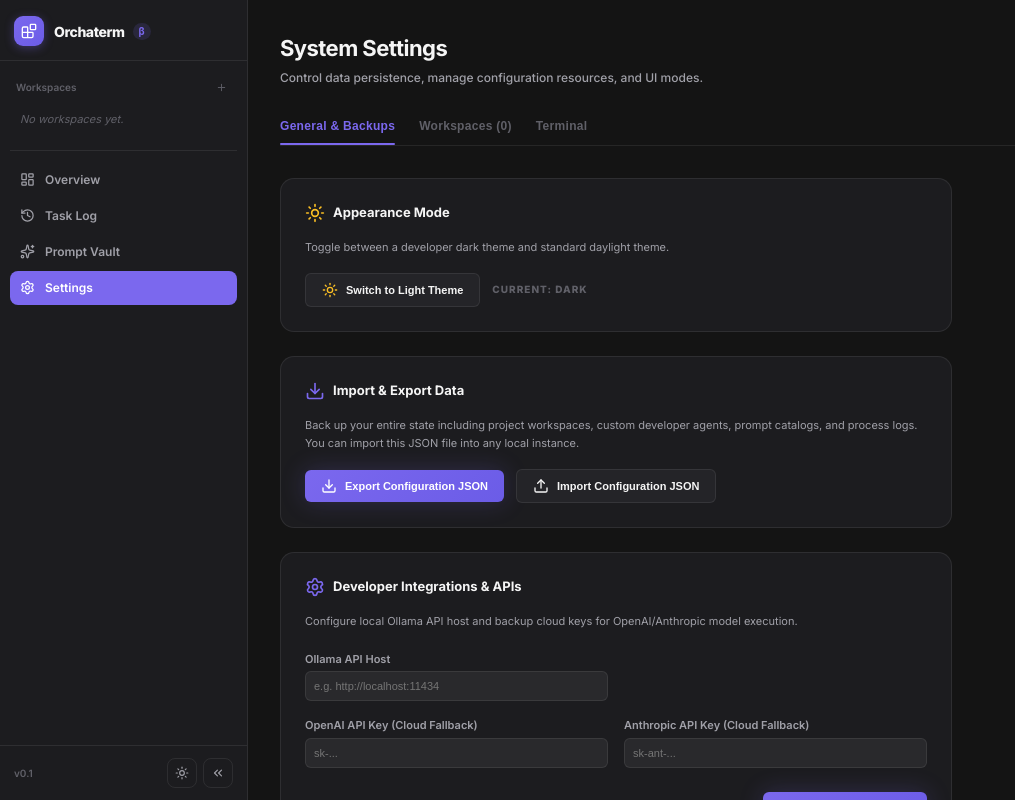
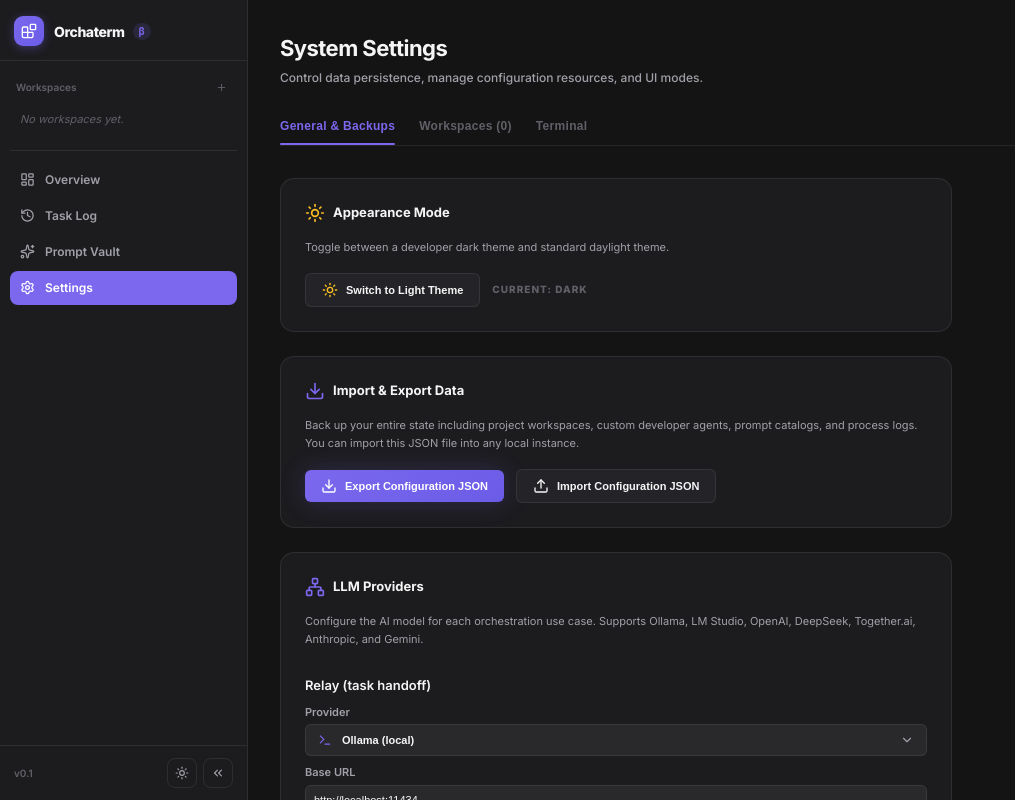
Before and after one commit to anasalaqeel/orchaterm, a React (Vite) app: page /settings in a window 1280 px wide. Shown: the whole page, without its empty margins (0-1015 px from the left). Built offline with nearby package versions, Linux system fonts and the light colour scheme.

Commit message:
feat(settings): replace Conductor/Ollama card with multi-provider LLM Providers UI

```diff
--- a/src/pages/Settings.tsx
+++ b/src/pages/Settings.tsx
@@ -4,7 +4,8 @@ import { invoke } from '@tauri-apps/api/core';
 import { useDashboard } from '../context/DashboardContext';
 import { Workspace } from '../types';
 import { ConfirmDialog, Select } from '../components/ui';
-import { fetchOllamaModels } from '../services/ollamaRelay';
+import { createProvider } from '../services/llm';
+import type { ProviderConfig, UseCaseProviders } from '../services/llm/types';
 import {
   Sun,
   Moon,
@@ -12,7 +13,6 @@ import {
   Upload,
   Trash2,
   Edit2,
-  Settings,
   RefreshCw,
   Network,
   Terminal,
@@ -46,6 +46,170 @@ function shellDisplayName(path: string, shells: ShellInfo[]): string {
   return path.replace(/\\/g, '/').split('/').pop()?.replace(/\.(exe|cmd|bat|sh)$/i, '') ?? path;
 }
 
+// ── LLM Provider editor ──────────────────────────────────────────────────────
+
+type ProviderPreset = { label: string; config: Omit<ProviderConfig, 'model'> };
+
+const PROVIDER_PRESETS: ProviderPreset[] = [
+  { label: 'Ollama (local)',         config: { provider: 'ollama',            baseUrl: 'http://localhost:11434' } },
+  { label: 'LM Studio (local)',      config: { provider: 'openai-compatible', baseUrl: 'http://localhost:1234' } },
+  { label: 'OpenAI',                 config: { provider: 'openai-compatible', baseUrl: 'https://api.openai.com' } },
+  { label: 'DeepSeek',               config: { provider: 'openai-compatible', baseUrl: 'https://api.deepseek.com' } },
+  { label: 'Together.ai',            config: { provider: 'openai-compatible', baseUrl: 'https://api.together.xyz' } },
+  { label: 'Anthropic',              config: { provider: 'anthropic',         baseUrl: 'https://api.anthropic.com' } },
+  { label: 'Google Gemini',          config: { provider: 'gemini',            baseUrl: 'https://generativelanguage.googleapis.com' } },
+  { label: 'Custom (OpenAI-compat)', config: { provider: 'openai-compatible', baseUrl: '' } },
+];
+
+const USE_CASE_LABELS: Record<keyof UseCaseProviders, string> = {
+  relay:      'Relay (task handoff)',
+  planGen:    'Plan Generation',
+  autoAnswer: 'Auto-Answer',
+  chat:       'Chat',
+  routing:    'Routing',
+};
+
+interface ProviderConfigEditorProps {
+  label: string;
+  value: ProviderConfig;
+  onChange: (cfg: ProviderConfig) => void;
+}
+
+const ProviderConfigEditor: React.FC<ProviderConfigEditorProps> = ({ label, value, onChange }) => {
+  const [models, setModels] = React.useState<string[]>([]);
+  const [modelsLoading, setModelsLoading] = React.useState(false);
+  const [testStatus, setTestStatus] = React.useState<'idle' | 'ok' | 'fail'>('idle');
+
+  const currentPreset = PROVIDER_PRESETS.find(
+    p => p.config.provider === value.provider && p.config.baseUrl === value.baseUrl,
+  );
+
+  const handlePresetChange = (presetLabel: string) => {
+    const preset = PROVIDER_PRESETS.find(p => p.label === presetLabel);
+    if (!preset) return;
+    onChange({ ...value, ...preset.config });
+  };
+
+  const needsApiKey = value.provider !== 'ollama' && value.baseUrl !== 'http://localhost:1234';
+  const needsBaseUrl = value.provider === 'ollama' || value.provider === 'openai-compatible';
+
+  const handleRefreshModels = async () => {
+    setModelsLoading(true);
+    try {
+      const provider = createProvider(value);
+      const list = await provider.listModels();
+      setModels(list);
+    } catch { setModels([]); }
+    finally { setModelsLoading(false); }
+  };
+
+  const handleTest = async () => {
+    try {
+      const provider = createProvider(value);
+      const ok = await provider.checkOnline();
+      setTestStatus(ok ? 'ok' : 'fail');
+    } catch { setTestStatus('fail'); }
+    setTimeout(() => setTestStatus('idle'), 3000);
+  };
+
+  const editorStyles = {
+    wrapper: css`display:flex;flex-direction:column;gap:8px;padding:12px 0;border-bottom:1px solid var(--border-color);`,
+    sectionLabel: css`font-weight:600;font-size:13px;color:var(--text-primary);`,
+    fieldLabel: css`font-size:11px;font-weight:600;color:var(--text-secondary);display:block;margin-bottom:4px;`,
+    modelRow: css`display:flex;gap:6px;align-items:flex-end;`,
+    iconBtn: css`
+      background-color:var(--bg-tertiary);border:1px solid var(--border-color);
+      border-radius:var(--border-radius-sm);padding:7px 8px;cursor:pointer;
+      color:var(--text-secondary);display:flex;align-items:center;justify-content:center;
+      transition:color 0.15s,background-color 0.15s;font-size:13px;line-height:1;
+      &:hover:not(:disabled){color:var(--text-primary);background-color:var(--bg-hover);}
+      &:disabled{opacity:0.4;cursor:not-allowed;}
+    `,
+  };
+
+  return (
+    <div className={editorStyles.wrapper}>
+      <div className={editorStyles.sectionLabel}>{label}</div>
+
+      <Select
+        label="Provider"
+        value={currentPreset?.label ?? 'Custom (OpenAI-compat)'}
+        onChange={handlePresetChange}
+        options={PROVIDER_PRESETS.map(p => ({ value: p.label, name: p.label }))}
+      />
+
+      {needsBaseUrl && (
+        <div>
+          <label className={editorStyles.fieldLabel}>Base URL</label>
+          <input
+            type="text"
+            className={providerInputStyle}
+            value={value.baseUrl ?? ''}
+            onChange={e => onChange({ ...value, baseUrl: e.target.value })}
+            placeholder="http://localhost:11434"
+          />
+        </div>
+      )}
+
+      {needsApiKey && (
+        <div>
+          <label className={editorStyles.fieldLabel}>API Key</label>
+          <input
+            type="password"
+            className={providerInputStyle}
+            value={value.apiKey ?? ''}
+            onChange={e => onChange({ ...value, apiKey: e.target.value })}
+            placeholder="sk-..."
+          />
+        </div>
+      )}
+
+      <div className={editorStyles.modelRow}>
+        <div style={{ flex: 1 }}>
+          {models.length > 0 ? (
+            <Select
+              label="Model"
+              value={value.model}
+              onChange={m => onChange({ ...value, model: m })}
+              options={models.map(m => ({ value: m, name: m }))}
+            />
+          ) : (
+            <div>
+              <label className={editorStyles.fieldLabel}>Model</label>
+              <input
+                type="text"
+                className={providerInputStyle}
+                value={value.model}
+                onChange={e => onChange({ ...value, model: e.target.value })}
+                placeholder="e.g. llama3.2"
+              />
+            </div>
+          )}
+        </div>
+        <button type="button" className={editorStyles.iconBtn} onClick={handleRefreshModels} disabled={modelsLoading} title="Fetch model list">
+          <RefreshCw className={cx(css`width:14px;height:14px;`, modelsLoading && css`animation:spin 1s linear infinite;@keyframes spin{from{transform:rotate(0deg);}to{transform:rotate(360deg);}}`)} />
+        </button>
+        <button
+          type="button"
+          className={editorStyles.iconBtn}
+          onClick={handleTest}
+          title="Test connection"
+          style={{ color: testStatus === 'ok' ? 'var(--color-success)' : testStatus === 'fail' ? 'var(--color-error)' : undefined }}
+        >
+          {testStatus === 'idle' ? '⚡' : testStatus === 'ok' ? '✓' : '✗'}
+        </button>
+      </div>
+    </div>
+  );
+};
+
+const providerInputStyle = css`
+  width:100%;background-color:var(--bg-input);border:1px solid var(--border-color);
+  border-radius:var(--border-radius-sm);padding:8px;font-size:var(--font-size-xs);
+  color:var(--text-primary);outline:none;transition:all 0.15s ease-in-out;
+  &:focus{border-color:var(--color-brand);box-shadow:0 0 0 1px var(--color-brand);}
+`;
+
 export const SettingsView: React.FC = () => {
   const {
     workspaces,
@@ -62,19 +226,10 @@ export const SettingsView: React.FC = () => {
 
   const fileInputRef = useRef<HTMLInputElement>(null);
 
-  // Integration Settings form states
-  const [ollamaHost, setOllamaHost] = useState(settings.ollamaHost);
-  const [openaiApiKey, setOpenaiApiKey] = useState(settings.openaiApiKey);
-  const [anthropicApiKey, setAnthropicApiKey] = useState(settings.anthropicApiKey);
-
-  // Conductor settings
-  const [conductorOllamaModel, setConductorOllamaModel] = useState(settings.conductorOllamaModel);
+  const [llmProviders, setLlmProviders] = useState<UseCaseProviders>(settings.llmProviders);
   const [conductorTaskTimeoutMinutes, setConductorTaskTimeoutMinutes] = useState(
     settings.conductorTaskTimeoutMinutes
   );
-  const [ollamaModels, setOllamaModels] = useState<string[]>([]);
-  const [modelsLoading, setModelsLoading] = useState(false);
-  const [modelsError, setModelsError] = useState('');
 
   // Terminal settings state
   const [detectedShells, setDetectedShells] = useState<ShellInfo[]>([]);
@@ -85,52 +240,16 @@ export const SettingsView: React.FC = () => {
   const [customShellPath, setCustomShellPath] = useState('');
   const shellsFetchedRef = React.useRef(false);
 
-  const loadOllamaModels = async () => {
-    setModelsLoading(true);
-    setModelsError('');
-    try {
-      const models = await fetchOllamaModels(ollamaHost || settings.ollamaHost);
-      setOllamaModels(models);
-      if (models.length > 0 && !conductorOllamaModel) {
-        setConductorOllamaModel(models[0]);
-      }
-    } catch (err: any) {
-      setModelsError(err?.message ?? 'Could not reach Ollama');
-    } finally {
-      setModelsLoading(false);
-    }
-  };
-
   useEffect(() => {
-    setOllamaHost(settings.ollamaHost);
-    setOpenaiApiKey(settings.openaiApiKey);
-    setAnthropicApiKey(settings.anthropicApiKey);
-    setConductorOllamaModel(settings.conductorOllamaModel);
+    setLlmProviders(settings.llmProviders);
     setConductorTaskTimeoutMinutes(settings.conductorTaskTimeoutMinutes);
-    // Sync defaultShell when settings change externally (e.g. importSettings)
     if (!useCustomPath) {
       setDefaultShell(settings.shellPath || '');
     }
   }, [settings, useCustomPath]);
 
-  // Pre-load models when component mounts so the dropdown is ready
-  useEffect(() => {
-    if (settings.ollamaHost) {
-      loadOllamaModels();
-    }
-  // eslint-disable-next-line react-hooks/exhaustive-deps
-  }, []);
-
-  const handleSaveIntegrations = (e: React.FormEvent) => {
-    e.preventDefault();
-    updateSettings({
-      ollamaHost,
-      openaiApiKey,
-      anthropicApiKey,
-      conductorOllamaModel,
-      conductorTaskTimeoutMinutes,
-    });
-    showToast('Settings saved', 'success');
+  const handleSaveIntegrations = () => {
+    updateSettings({ llmProviders, conductorTaskTimeoutMinutes });
   };
 
   // Confirm delete dialog
@@ -374,132 +493,40 @@ export const SettingsView: React.FC = () => {
             </div>
           </div>
 
-          {/* Integration & API keys card */}
-          <div className={styles.integrationsCard}>
-            <h3 className={styles.cardTitle}>
-              <Settings className={cx(styles.cardTitleIcon, styles.settingsIcon)} />
-              <span>Developer Integrations & APIs</span>
-            </h3>
-            <p className={styles.cardDescription}>
-              Configure local Ollama API host and backup cloud keys for OpenAI/Anthropic model execution.
-            </p>
-            <form onSubmit={handleSaveIntegrations} className={styles.integrationForm}>
-              <div className={styles.grid2Col}>
-                <div>
-                  <label className={styles.formLabel}>Ollama API Host</label>
-                  <input
-                    type="text"
-                    value={ollamaHost}
-                    onChange={(e) => setOllamaHost(e.target.value)}
-                    placeholder="e.g. http://localhost:11434"
-                    className={styles.integrationInput}
-                  />
-                </div>
-              </div>
-
-              <div className={styles.grid2Col}>
-                <div>
-                  <label className={styles.formLabel}>OpenAI API Key (Cloud Fallback)</label>
-                  <input
-                    type="password"
-                    value={openaiApiKey || ''}
-                    onChange={(e) => setOpenaiApiKey(e.target.value)}
-                    placeholder="sk-..."
-                    className={styles.integrationInput}
-                  />
-                </div>
-                <div>
-                  <label className={styles.formLabel}>Anthropic API Key (Cloud Fallback)</label>
-                  <input
-                    type="password"
-                    value={anthropicApiKey || ''}
-                    onChange={(e) => setAnthropicApiKey(e.target.value)}
-                    placeholder="sk-ant-..."
-                    className={styles.integrationInput}
-                  />
-                </div>
-              </div>
-
-              <div className={styles.flexEndPt2}>
-                <button
-                  type="submit"
-                  className={styles.amberButton}
-                >
-                  Save Integration Settings
-                </button>
-              </div>
-            </form>
-          </div>
-
-          {/* Conductor / Ollama card */}
+          {/* LLM Providers card */}
           <div className={styles.integrationsCard}>
             <h3 className={styles.cardTitle}>
               <Network className={cx(styles.cardTitleIcon, styles.settingsIcon)} />
-              <span>Conductor Settings</span>
+              <span>LLM Providers</span>
             </h3>
             <p className={styles.cardDescription}>
-              Configure the Ollama model used as the orchestration relay and the per-task timeout.
-              The relay model must be running locally via Ollama — a small/fast model like
-              <code> llama3.2</code> or <code>mistral</code> is recommended.
+              Configure the AI model for each orchestration use case. Supports Ollama, LM Studio,
+              OpenAI, DeepSeek, Together.ai, Anthropic, and Gemini.
             </p>
 
-            <div className={styles.conductorRow}>
-              <div style={{ flex: 1 }}>
-                <label className={styles.formLabel}>Ollama Relay Model</label>
-                <div className={styles.modelPickerRow}>
-                  <div style={{ flex: 1, minWidth: 0 }}>
-                    <Select
-                      value={conductorOllamaModel}
-                      onChange={setConductorOllamaModel}
-                      disabled={modelsLoading}
-                      options={
-                        ollamaModels.length === 0
-                          ? [{ value: '', name: '— Refresh to load models —' }]
-                          : [
-                              { value: '', name: '— Select a model —' },
-                              ...ollamaModels.map(m => ({ value: m, name: m })),
-                            ]
-                      }
-                    />
-                  </div>
-                  <button
-                    type='button'
-                    className={styles.refreshBtn}
-                    onClick={loadOllamaModels}
-                    disabled={modelsLoading}
-                    title='Refresh model list from Ollama'
-                  >
-                    <RefreshCw className={cx(styles.refreshIcon, modelsLoading && styles.spin)} />
-                  </button>
-                </div>
-                {modelsError && (
-                  <p className={styles.modelsError}>{modelsError}</p>
-                )}
-              </div>
+            {(Object.keys(USE_CASE_LABELS) as Array<keyof UseCaseProviders>).map(key => (
+              <ProviderConfigEditor
+                key={key}
+                label={USE_CASE_LABELS[key]}
+                value={llmProviders[key]}
+                onChange={cfg => setLlmProviders(prev => ({ ...prev, [key]: cfg }))}
+              />
+            ))}
 
-              <div style={{ width: 160 }}>
+            <div style={{ display: 'flex', alignItems: 'center', gap: 12, paddingTop: 8 }}>
+              <div>
                 <label className={styles.formLabel}>Task Timeout (minutes)</label>
                 <input
-                  type='number'
-                  min={1}
-                  max={480}
+                  type="number" min={1} max={480}
                   className={styles.integrationInput}
                   value={conductorTaskTimeoutMinutes}
                   onChange={e => setConductorTaskTimeoutMinutes(Number(e.target.value))}
+                  style={{ width: 100 }}
                 />
               </div>
-            </div>
-
-            <div className={styles.flexEndPt2}>
-              <button
-                type='button'
-                className={styles.amberButton}
-                onClick={() => {
-                  updateSettings({ conductorOllamaModel, conductorTaskTimeoutMinutes });
-                  showToast('Conductor settings saved', 'success');
-                }}
-              >
-                Save Conductor Settings
+              <div style={{ flex: 1 }} />
+              <button type="button" className={styles.amberButton} onClick={handleSaveIntegrations}>
+                Save Provider Settings
               </button>
             </div>
           </div>
--- a/src/services/index.ts
+++ b/src/services/index.ts
@@ -2,6 +2,5 @@ export * from './storage';
 export * from './sentinelParser';
 export { bufferWatcher }          from './bufferWatcher';
 export { orchestratorEngine }     from './orchestratorEngine';
-export { fetchOllamaModels }      from './ollamaRelay';
 export { needsBroker }            from './needsBroker';
 export { autonomousOrchestrator } from './autonomousOrchestrator';
```
